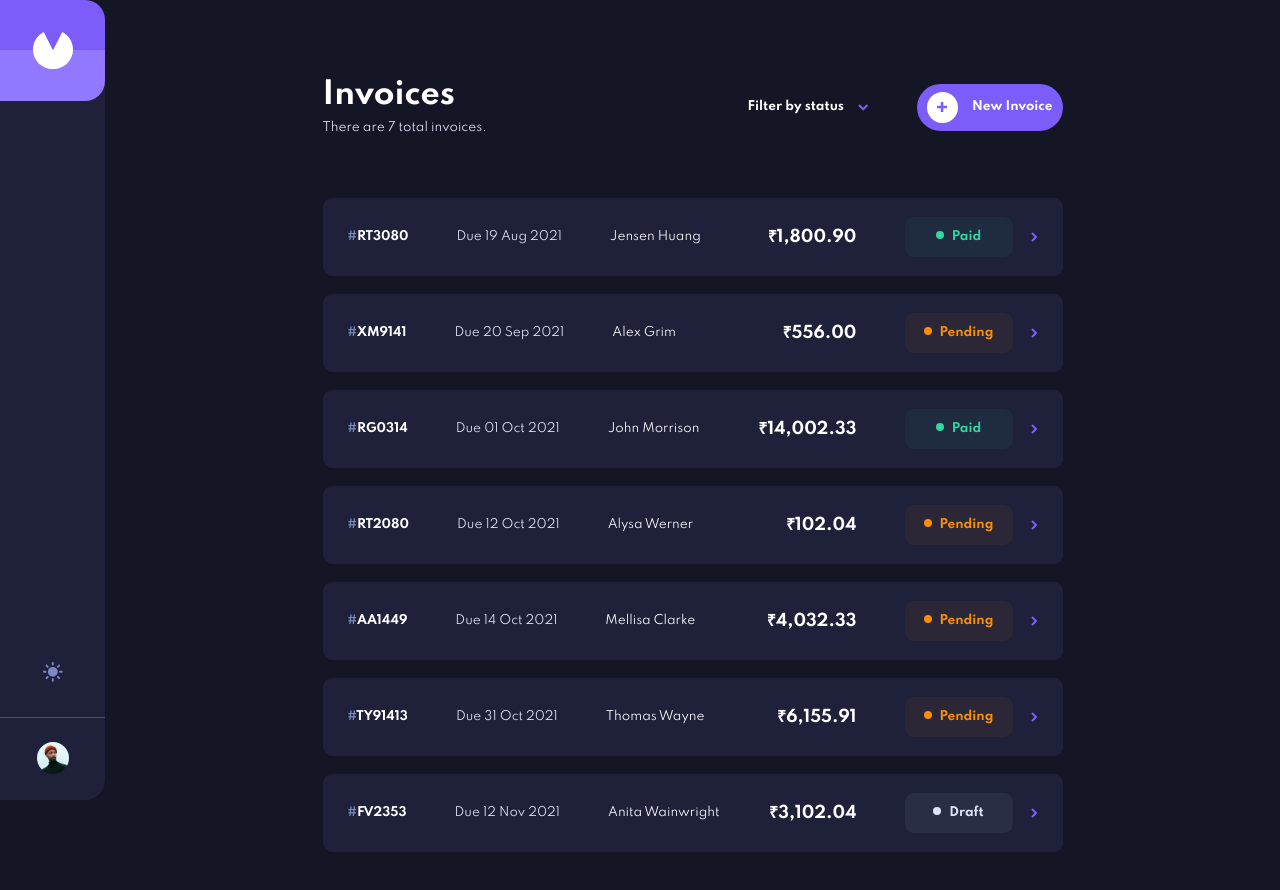
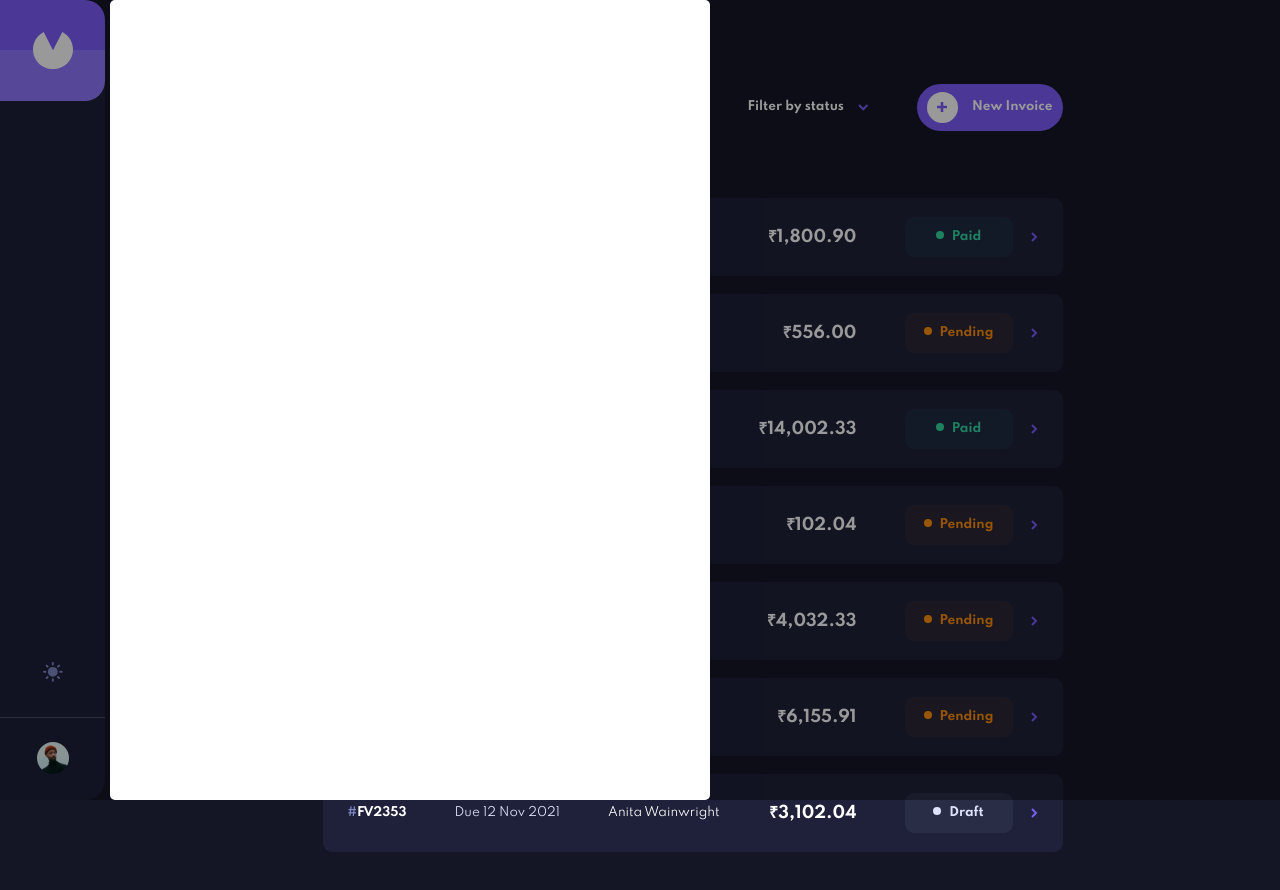
Before and after one commit to ameer005/invoice-app, a React (Create React App) app: page / in a window 1280 px wide. Both pictures are taken after a click on the button "New Invoice". Shown: the top 890 px of the page. Built offline with nearby package versions, Linux system fonts and the light colour scheme.

Commit message:
added delete add and mark as paid invoice feature

```diff
--- a/public/index.html
+++ b/public/index.html
@@ -10,10 +10,7 @@
       content="Web site created using create-react-app"
     />
     <link rel="apple-touch-icon" href="%PUBLIC_URL%/logo192.png" />
-    <!--
-      manifest.json provides metadata used when your web app is installed on a
-      user's mobile device or desktop. See https://developers.google.com/web/fundamentals/web-app-manifest/
-    -->
+
     <link rel="manifest" href="%PUBLIC_URL%/manifest.json" />
 
     <title>React App</title>
@@ -21,15 +18,6 @@
   <body>
     <noscript>You need to enable JavaScript to run this app.</noscript>
     <div id="root"></div>
-    <!--
-      This HTML file is a template.
-      If you open it directly in the browser, you will see an empty page.
-
-      You can add webfonts, meta tags, or analytics to this file.
-      The build step will place the bundled scripts into the <body> tag.
-
-      To begin the development, run `npm start` or `yarn start`.
-      To create a production bundle, use `npm run build` or `yarn build`.
-    -->
+    <div id="modal-invoice"></div>
   </body>
 </html>
--- a/src/components/AnimatedRoutes/AnimatedRoutes.js
+++ b/src/components/AnimatedRoutes/AnimatedRoutes.js
@@ -5,14 +5,18 @@ import InvoicePage from "../../pages/InvoicePage/InvoicePage";
 import { AnimatePresence } from "framer-motion";
 import { useLocation } from "react-router-dom";
 
+import ScrollToTop from "../ScrollToTop/ScrollToTop";
+
 const AnimatedRoutes = () => {
   const location = useLocation();
   return (
     <AnimatePresence exitBeforeEnter>
-      <Routes location={location} key={location.pathname}>
-        <Route path="/" exact element={<Homepage />} />
-        <Route path="/invoice/:id" element={<InvoicePage />} />
-      </Routes>
+      <ScrollToTop>
+        <Routes location={location} key={location.pathname}>
+          <Route path="/" exact element={<Homepage />} />
+          <Route path="/invoice/:id" element={<InvoicePage />} />
+        </Routes>
+      </ScrollToTop>
     </AnimatePresence>
   );
 };
--- /dev/null
+++ b/src/components/ModalCreateInvoice/ModalCreateInvoice.js
@@ -0,0 +1,14 @@
+import React from "react";
+import ReactDom from "react-dom";
+import styles from "./ModalCreateInvoice.module.scss";
+
+const ModalCreateInvoice = (props) => {
+  return ReactDom.createPortal(
+    <div onClick={() => props.setShowModal(false)} className={styles.backdrop}>
+      <div onClick={(e) => e.stopPropagation()} className={styles.modal}></div>
+    </div>,
+    document.getElementById("modal-invoice")
+  );
+};
+
+export default ModalCreateInvoice;
--- /dev/null
+++ b/src/components/ModalCreateInvoice/ModalCreateInvoice.module.scss
@@ -0,0 +1,23 @@
+.backdrop {
+  position: fixed;
+  top: 0;
+  left: 0;
+  bottom: 0;
+  right: 0;
+  // height: 100vh;
+
+  background-color: rgba(0, 0, 0, 0.4);
+  z-index: 50;
+}
+
+.modal {
+  position: relative;
+  flex: 1;
+  max-width: 60rem;
+  min-height: 100%;
+  padding: 3.2rem;
+  margin-left: 11rem;
+
+  background-color: white;
+  border-radius: 0.5rem;
+}
--- /dev/null
+++ b/src/components/ScrollToTop/ScrollToTop.js
@@ -0,0 +1,13 @@
+import React, { useEffect } from "react";
+import { useLocation } from "react-router";
+
+const ScrollToTop = (props) => {
+  const location = useLocation();
+  useEffect(() => {
+    window.scrollTo(0, 0);
+  }, [location]);
+
+  return <>{props.children}</>;
+};
+
+export default ScrollToTop;
--- a/src/features/invoice/invoiceSlice.js
+++ b/src/features/invoice/invoiceSlice.js
@@ -17,7 +17,18 @@ const initialState = {
 const invoiceSlice = createSlice({
   name: "invoices",
   initialState,
-  reducers: {},
+  reducers: {
+    deleteInvoice: (state, { payload }) => {
+      state.invoices = state.invoices.filter(
+        (invoice) => invoice.id !== payload
+      );
+    },
+    MarkAsPaid: (state, { payload }) => {
+      state.invoices.forEach((invoice) => {
+        if (invoice.id === payload) invoice.status = "paid";
+      });
+    },
+  },
   extraReducers: {
     [fetchInvoices.fulfilled]: (state, { payload }) => {
       state.invoices = payload;
@@ -25,4 +36,5 @@ const invoiceSlice = createSlice({
   },
 });
 
+export const { deleteInvoice, MarkAsPaid } = invoiceSlice.actions;
 export default invoiceSlice.reducer;
--- a/src/pages/Homepage/HomePage.module.scss
+++ b/src/pages/Homepage/HomePage.module.scss
@@ -26,15 +26,16 @@
 }
 
 .filter_box {
+  position: relative;
   margin-left: auto;
   cursor: pointer;
 }
 
 .dropdown_btn {
-  position: relative;
+  font-weight: 700;
   font-size: 1.2rem;
-  font-weight: 700;
   color: var(--title-color);
+
   display: flex;
   gap: 1.4rem;
   align-items: center;
@@ -52,6 +53,8 @@
   padding: 2.4rem;
   border-radius: 0.9rem;
   opacity: 0;
+  visibility: hidden;
+  pointer-events: none;
   transform: translateY(-3rem);
   box-shadow: 0 1rem 2rem rgba(black, 0.2);
 
@@ -65,7 +68,9 @@
 .dropdown_toggle {
   transform: translateY(0rem);
 
+  visibility: visible;
   opacity: 1;
+  pointer-events: auto;
 }
 
 .filter_option {
--- a/src/pages/Homepage/Homepage.js
+++ b/src/pages/Homepage/Homepage.js
@@ -6,10 +6,25 @@ import styles from "./HomePage.module.scss";
 import arrowDown from "../../assets/icons/icon-arrow-down.svg";
 import plusIcon from "../../assets/icons/icon-plus.svg";
 import InvoiceList from "../../components/InvoiceList/InvoiceList";
+import ModalCreateInvoice from "../../components/ModalCreateInvoice/ModalCreateInvoice";
 
 const Homepage = () => {
   const data = useSelector((state) => state.invoices.invoices);
+  const [showModal, setShowModal] = useState(false);
   const [showDropdown, setShowDropdown] = useState(false);
+  const [filter, setFilter] = useState("status");
+
+  const onClickPaid = () => {
+    filter === "paid" ? setFilter("status") : setFilter("paid");
+  };
+
+  const onClickPending = () => {
+    filter === "pending" ? setFilter("status") : setFilter("pending");
+  };
+
+  const onClickDraft = () => {
+    filter === "draft" ? setFilter("status") : setFilter("draft");
+  };
 
   return (
     <div className="ut-flex-container">
@@ -23,43 +38,56 @@ const Homepage = () => {
             >{`There are ${data.length} total invoices.`}</p>
           </div>
           <div className={styles.filter_box}>
-            {/* filter dropdown */}
             <div
               onClick={() => setShowDropdown((prev) => !prev)}
               className={`${styles.dropdown_btn} `}
             >
-              <span>Filter by status</span>
+              <span>{`Filter by status`}</span>
               <img className="arrow" src={arrowDown} alt="arrow down" />
-              {/* filter paid */}
+            </div>
+            {/* filter dropdown */}
             <div
               className={`${styles.dropdown_menu} ${
                 showDropdown ? styles.dropdown_toggle : ""
               }`}
             >
-                <div className={styles.filter_option}>
+              {/* filter paid */}
+              <div onClick={onClickPaid} className={styles.filter_option}>
                 <div
-                    className={`${styles.filter_checkbox} ${styles.active}`}
+                  className={`${styles.filter_checkbox} ${
+                    filter === "paid" && styles.active
+                  }`}
                 ></div>
                 <p className={styles.filter_name}>Paid</p>
               </div>
 
               {/* filter pending */}
-                <div className={styles.filter_option}>
-                  <div className={styles.filter_checkbox}></div>
+              <div onClick={onClickPending} className={styles.filter_option}>
+                <div
+                  className={`${styles.filter_checkbox} ${
+                    filter === "pending" && styles.active
+                  }`}
+                ></div>
                 <p className={styles.filter_name}>Pending</p>
               </div>
 
               {/* Filter Draft */}
-                <div className={styles.filter_option}>
-                  <div className={styles.filter_checkbox}></div>
+              <div onClick={onClickDraft} className={styles.filter_option}>
+                <div
+                  className={`${styles.filter_checkbox} ${
+                    filter === "draft" && styles.active
+                  }`}
+                ></div>
                 <p className={styles.filter_name}>Draft</p>
-                </div>
               </div>
             </div>
           </div>
 
           {/* Add button */}
-          <button className={`${styles.btn_add} btn btn--primary`}>
+          <button
+            onClick={() => setShowModal(true)}
+            className={`${styles.btn_add} btn btn--primary`}
+          >
             <div className={styles.icon_box}>
               <img className={styles.plus_icon} src={plusIcon} alt="plus" />
             </div>
@@ -72,6 +100,7 @@ const Homepage = () => {
           <InvoiceList />
         </div>
       </div>
+      {showModal && <ModalCreateInvoice setShowModal={setShowModal} />}
     </div>
   );
 };
--- a/src/pages/InvoicePage/InvoicePage.js
+++ b/src/pages/InvoicePage/InvoicePage.js
@@ -1,8 +1,11 @@
 import React from "react";
-import { useParams } from "react-router-dom";
+import { useParams, useNavigate } from "react-router-dom";
 import { useSelector } from "react-redux";
+import { useDispatch } from "react-redux";
 
 import styles from "./InvoicePage.module.scss";
+
+import { deleteInvoice, MarkAsPaid } from "../../features/invoice/invoiceSlice";
 
 import GoBackButton from "../../components/GoBackButton/GoBackButton";
 import StatusIndicator from "../../components/StatusIndicator/StatusIndicator";
@@ -14,8 +17,19 @@ const InvoicePage = () => {
   const [data] = useSelector((state) =>
     state.invoices.invoices.filter((invoice) => invoice.id === id)
   );
+  const dispatch = useDispatch();
+  const navigate = useNavigate();
 
   if (!data) return;
+
+  const OnDeleteInvoice = () => {
+    dispatch(deleteInvoice(id));
+    navigate(-1);
+  };
+
+  const onClickPaid = () => {
+    dispatch(MarkAsPaid(id));
+  };
 
   const renderItems = () => {
     return data.items.map((item, index) => {
@@ -53,9 +67,13 @@ const InvoicePage = () => {
           </div>
           <div className={styles.top__right_group}>
             <button className="btn btn--edit">Edit</button>
-            <button className="btn btn--delete">Delete</button>
+            <button className="btn btn--delete" onClick={OnDeleteInvoice}>
+              Delete
+            </button>
             {data.status !== "paid" && (
-              <button className="btn btn--paid">Mark As Paid</button>
+              <button onClick={onClickPaid} className="btn btn--paid">
+                Mark As Paid
+              </button>
             )}
           </div>
         </div>
```
Lines whose indentation alone changed are shown as unchanged.
